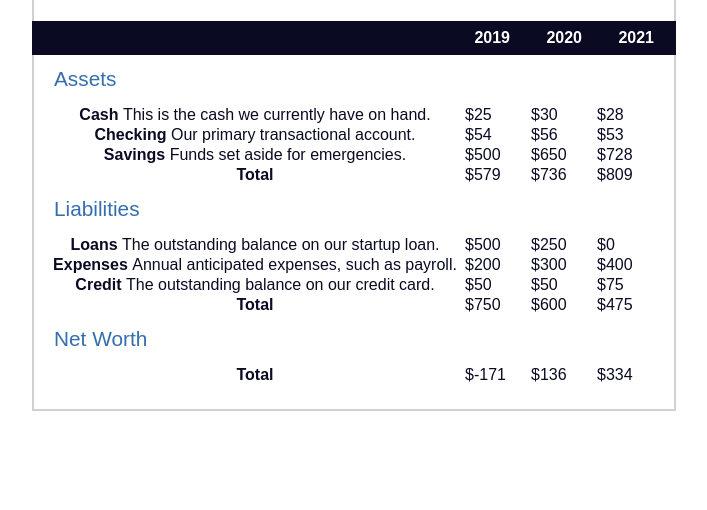
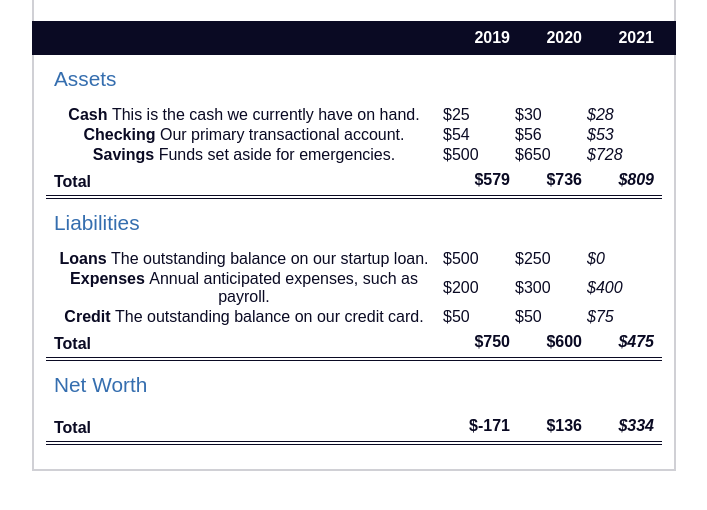
Before and after one commit to AbuTalha3/Balance-Sheet---FCC, a plain HTML site: page index.html in a window 1280 px wide. Shown: the part 106-616 px from the top of the page, without its empty margins (286-993 px from the left). Drawn offline with Linux system fonts and the light colour scheme.

Commit message:
Modify css hover

```diff
--- a/styles.css
+++ b/styles.css
@@ -1,14 +1,14 @@
 span[class~="sr-only"] {
-  border: 0;
-  clip: rect(1px, 1px, 1px, 1px);
-  clip-path: inset(50%);
-  height: 1px;
-  width: 1px;
-  position: absolute;
-  overflow: hidden;
-  white-space: nowrap;
-  padding: 0;
-  margin: -1px;
+  border: 0 !important;
+  clip: rect(1px, 1px, 1px, 1px) !important;
+  clip-path: inset(50%) !important;
+  height: 1px !important;
+  width: 1px !important;
+  position: absolute !important;
+  overflow: hidden !important;
+  white-space: nowrap !important;
+  padding: 0 !important;
+  margin: -1px !important;
 }
 
 html {
@@ -50,11 +50,12 @@ section {
   display: flex;
   justify-content: flex-end;
   position: sticky;
+  z-index: 999;
   top: 0;
+  background: #0a0a23;
   color: #fff;
-  background-color: #0a0a23;
+  padding: 0.5rem calc(1.25rem + 2px) 0.5rem 0;
   margin: 0 -2px;
-  padding: 0.5rem calc(1.25rem + 2px) 0.5rem 0;
 }
 
 #years span[class] {
@@ -65,11 +66,10 @@ section {
 
 .table-wrap {
   padding: 0 0.75rem 1.5rem 0.75rem;
-
 }
 
-span:not(.sr-only) {
- font-weight: normal;
+span {
+  font-weight: normal;
 }
 
 table {
@@ -98,3 +98,30 @@ tbody td {
 tbody th {
   width: calc(100% - 12rem);
 }
+
+tr[class="total"] {
+  border-bottom: 4px double #0a0a23;
+  font-weight: bold;
+}
+
+tr[class="total"] th {
+  text-align: left;
+  padding: 0.5rem 0 0.25rem 0.5rem;
+}
+
+tr.total td {
+  text-align: right;
+  padding: 0 0.25rem;
+}
+
+tr.total td:nth-of-type(3) {
+  padding-right: 0.5rem;
+}
+
+tr.total:hover {
+  background-color: #99c9ff;
+}
+
+td.current {
+  font-style: italic;
+}
```
